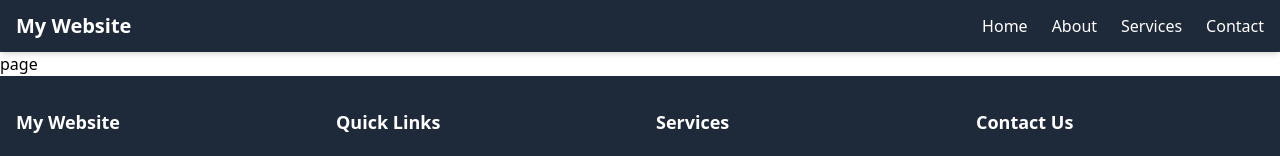
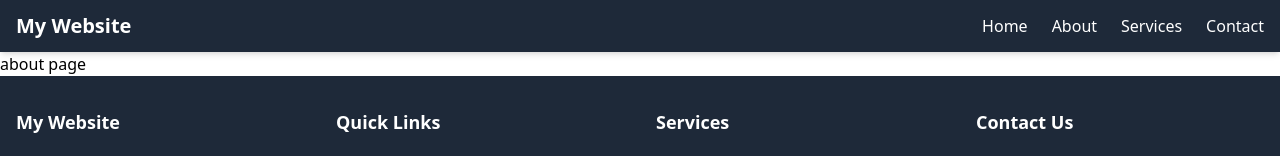
Before and after one commit to alenway/zelo, a Next.js app: page /About in a window 1280 px wide. Shown: the top 156 px of the page. Built offline with nearby package versions, Linux system fonts and the light colour scheme.

Commit message:
added about page

```diff
--- a/src/app/About/page.tsx
+++ b/src/app/About/page.tsx
@@ -4,7 +4,7 @@ type Props = {}
 
 const page = (props: Props) => {
   return (
-    <div>page</div>
+    <div>about page</div>
   )
 }
 
```
